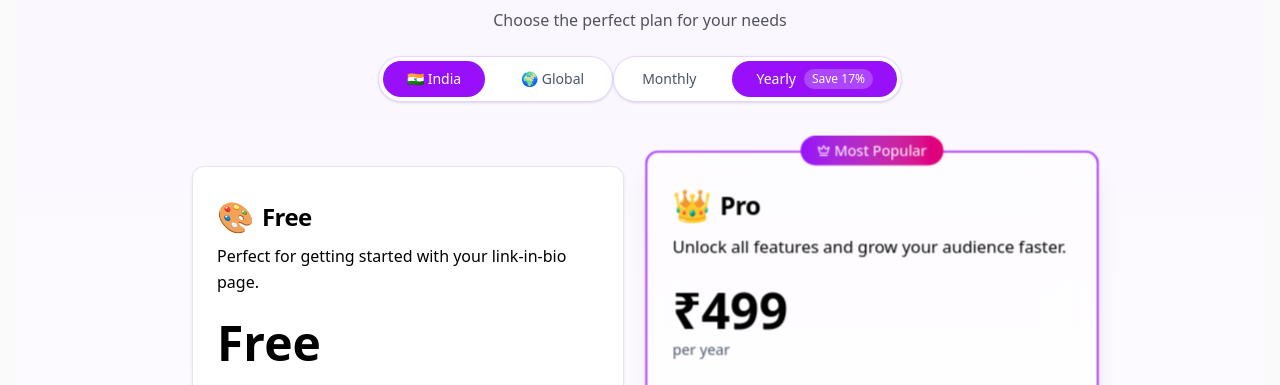
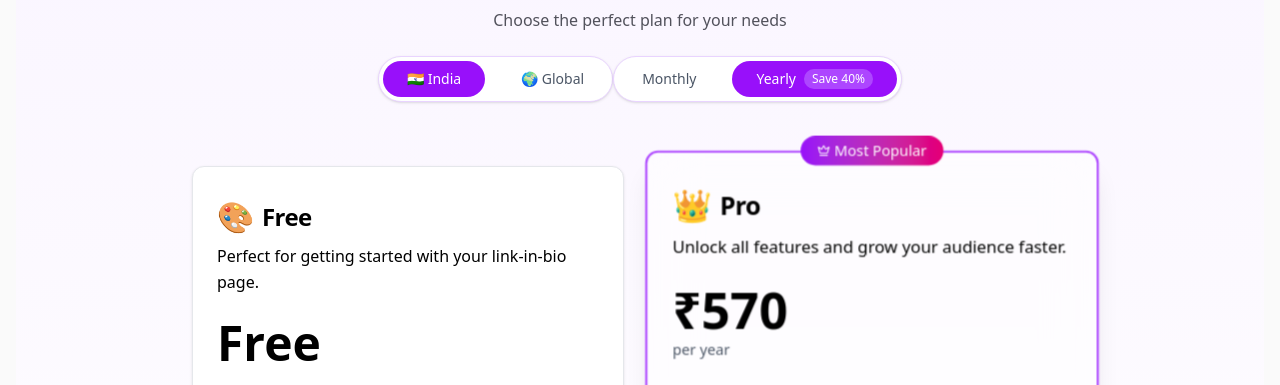
Before and after one commit to aitechquest2025/Linkingo, a Next.js app: page /dashboard/upgrade in a window 1280 px wide. Shown: the part 201-586 px from the top of the page. Built offline with nearby package versions, Linux system fonts and the light colour scheme; no server answers.

Commit message:
feat: update pricing to Rs79/month, remove test keys, change 25M+ text

```diff
--- a/app/(auth)/login/page.tsx
+++ b/app/(auth)/login/page.tsx
@@ -280,7 +280,7 @@ export default function LoginPage() {
                 <div className="absolute inset-0 bg-[url('https://grainy-gradients.vercel.app/noise.svg')] opacity-20 brightness-100 contrast-150"></div>
                 <div className="relative z-10 max-w-lg text-center space-y-6">
                     <h2 className="text-4xl font-bold leading-tight">Your entire digital world, in one link.</h2>
-                    <p className="text-lg text-indigo-100">Join 25M+ creators using Linkingo to share everything they create, curate and sell.</p>
+                    <p className="text-lg text-indigo-100">Join thousands of creators using Linkingo to share everything they create, curate and sell.</p>
                 </div>
                 {/* Decorative Circles */}
                 <div className="absolute -top-24 -right-24 w-96 h-96 bg-white/10 rounded-full blur-3xl"></div>
--- a/app/(dashboard)/dashboard/upgrade/page.tsx
+++ b/app/(dashboard)/dashboard/upgrade/page.tsx
@@ -28,7 +28,7 @@ export default function UpgradePage() {
         {
             name: "Pro",
             icon: "👑",
-            priceIndia: { monthly: 49, yearly: 499 },
+            priceIndia: { monthly: 79, yearly: 570 }, // 40% discount: ₹948 → ₹570
             priceGlobal: { monthly: 1.49, yearly: 10 },
             description: "Unlock all features and grow your audience faster.",
             features: [
@@ -103,7 +103,7 @@ export default function UpgradePage() {
                         >
                             Yearly
                             <span className="bg-purple-500 text-white text-xs px-2 py-0.5 rounded-full">
-                                Save {region === "india" ? "17%" : "33%"}
+                                Save {region === "india" ? "40%" : "33%"}
                             </span>
                         </button>
                     </div>
--- a/components/auth/recaptcha.tsx
+++ b/components/auth/recaptcha.tsx
@@ -7,8 +7,12 @@ interface RecaptchaProps {
 }
 
 export function Recaptcha({ onChange }: RecaptchaProps) {
-    // Use dummy test key if env var is missing
-    const siteKey = process.env.NEXT_PUBLIC_RECAPTCHA_SITE_KEY || "6LeIxAcTAAAAAJcZVRqyHh71UMIEGNQ_MXjiZKhI";
+    const siteKey = process.env.NEXT_PUBLIC_RECAPTCHA_SITE_KEY;
+
+    if (!siteKey) {
+        console.error("reCAPTCHA site key not configured");
+        return null;
+    }
 
     return (
         <div className="flex justify-center my-4">
```
Lines whose indentation alone changed are shown as unchanged.
